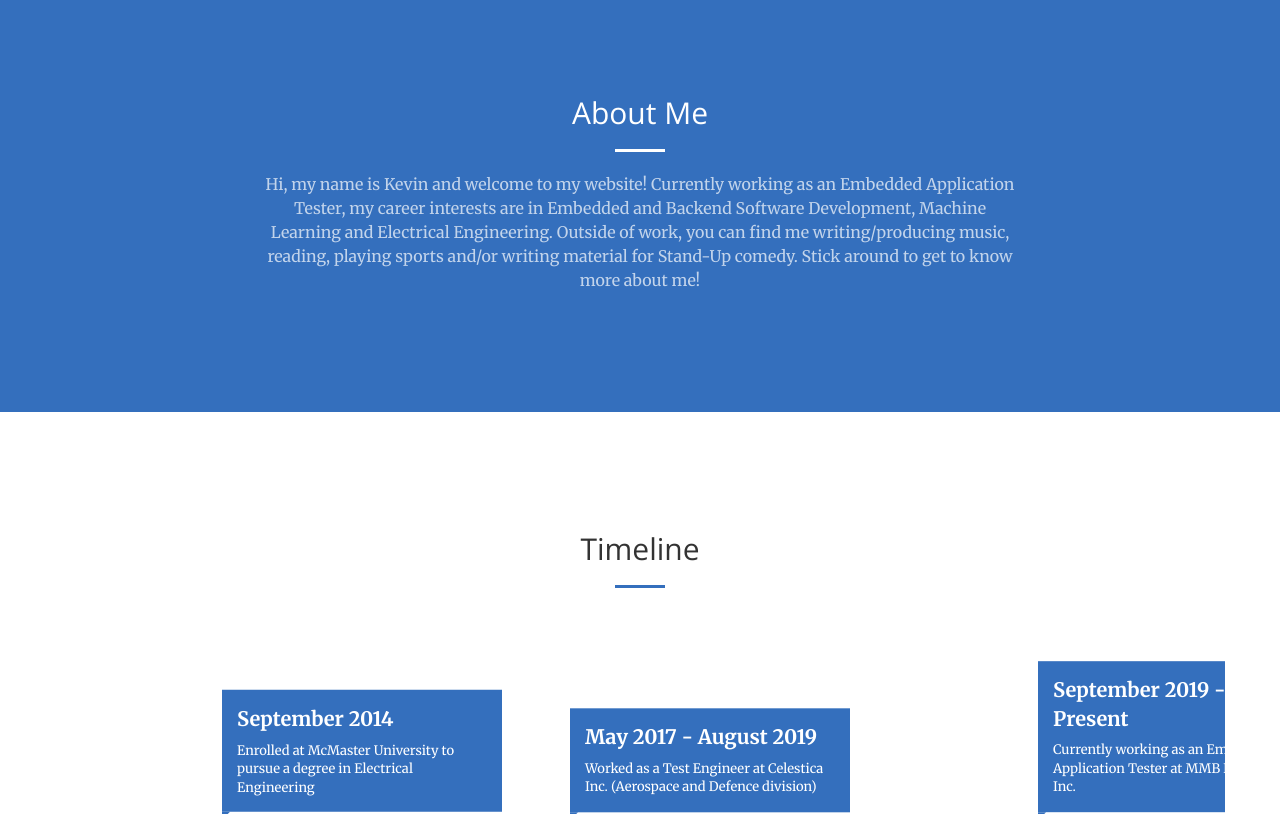
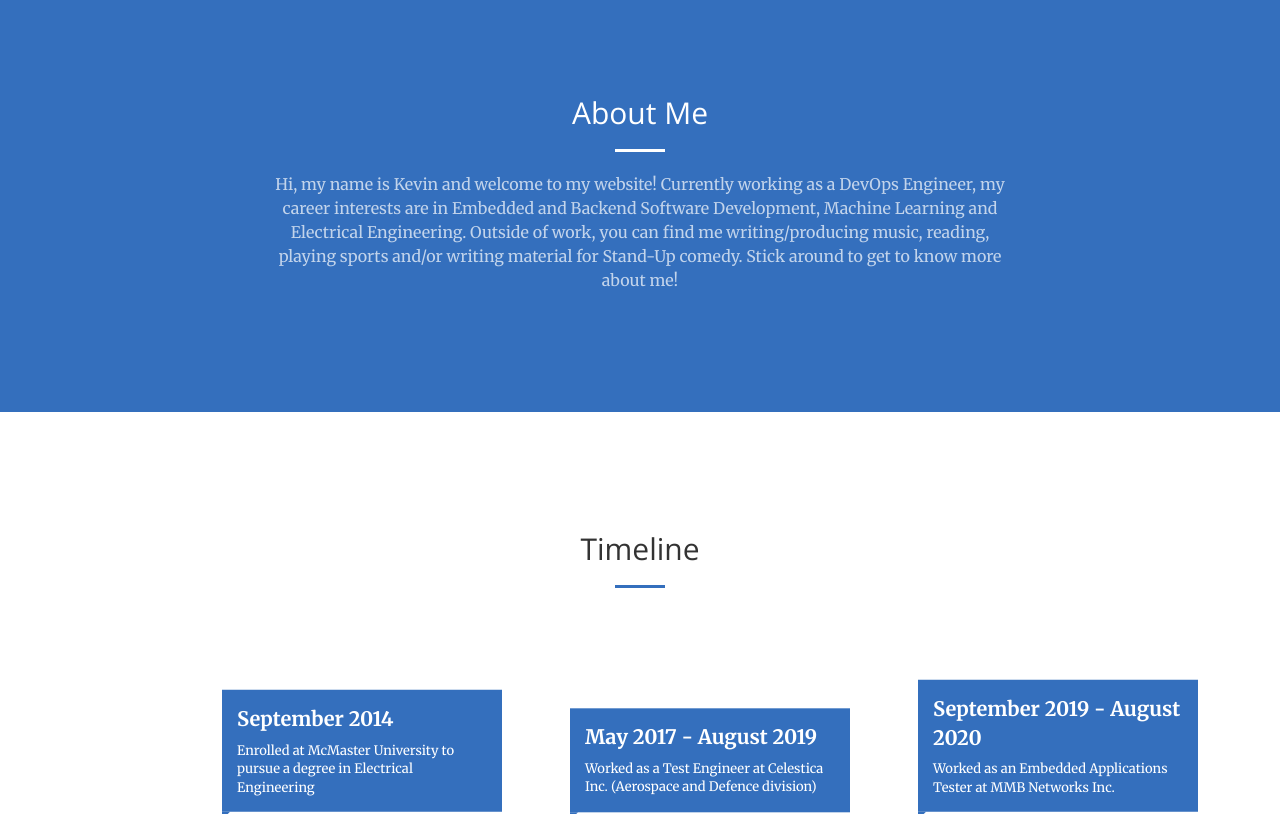
Before and after one commit to korcanboy/kevin_website, a Jekyll site: the page built from index.html, in a window 1280 px wide and 900 px high, scrolled down 818 px, cut to the strip 86-900 px from the top of the window. Built offline with Jekyll 4.4.1, drawn with Linux system fonts in a browser that asks for light colours; some of the changed text lies outside the part shown.

Commit message:
edited resume, about.html and timeline.html to match new job and added hyperlink in timeline to company and school websites.

```diff
--- a/_includes/about.html
+++ b/_includes/about.html
@@ -4,7 +4,7 @@
             <div class="col-lg-8 col-lg-offset-2 text-center">
                 <h2 class="section-heading">About Me</h2>
                 <hr class="light">
-                <p class="text-faded">Hi, my name is Kevin and welcome to my website! Currently working as an Embedded Application Tester, my career interests are in Embedded and Backend Software Development, Machine Learning and Electrical Engineering. Outside of work, you can find me writing/producing music, reading,
+                <p class="text-faded">Hi, my name is Kevin and welcome to my website! Currently working as a DevOps Engineer, my career interests are in Embedded and Backend Software Development, Machine Learning and Electrical Engineering. Outside of work, you can find me writing/producing music, reading,
                     playing sports and/or writing material for Stand-Up comedy.  Stick around to get to know more about me! </p>
                 <!-- <a href="#" class="btn btn-default btn-xl">Get Started!</a> -->
             </div>
--- a/_includes/timeline.html
+++ b/_includes/timeline.html
@@ -8,27 +8,32 @@
                     <ol>
                         <li>
                             <div>
-                                <time>September 2014</time> Enrolled at McMaster University to pursue a degree in Electrical Engineering
+                                <time>September 2014</time> Enrolled at <a href="https://www.mcmaster.ca/" target="_blank" style="color: rgb(255,255,255)"><font color="ffffff">McMaster University</font></a> to pursue a degree in Electrical Engineering
                             </div>
                         </li>
                         <li>
                             <div>
-                                <time>May 2016 - August 2016</time> Worked as a QA Analyst at PointClickCare
+                                <time>May 2016 - August 2016</time> Worked as a QA Analyst at <a href="https://pointclickcare.com/" target="_blank" style="color: rgb(255,255,255)"><font color="ffffff">PointClickCare</font></a>
                             </div>
                         </li>
                         <li>
                             <div>
-                                <time>May 2017 - August 2019</time> Worked as a Test Engineer at Celestica Inc. (Aerospace and Defence division)
+                                <time>May 2017 - August 2019</time> Worked as a Test Engineer at <a href="https://www.celestica.com/" target="_blank" style="color: rgb(255,255,255)"><font color="ffffff">Celestica Inc.</font></a> (Aerospace and Defence division)
                             </div>
                         </li>
                         <li>
                             <div>
-                                <time>May 2019</time> Graduated McMaster University with a Bachelors in Electrical Engineering
+                                <time>May 2019</time> Graduated <a href="https://www.mcmaster.ca/" target="_blank" style="color: rgb(255,255,255)"><font color="ffffff">McMaster University</font></a> with a Bachelors in Electrical Engineering
                             </div>
                         </li>
                         <li>
                             <div>
-                                <time>September 2019 - Present</time> Currently working as an Embedded Application Tester at MMB Networks Inc.
+                                <time>September 2019 - August 2020</time> Worked as an Embedded Applications Tester at <a href="https://mmbnetworks.com/" target="_blank" style="color: rgb(255,255,255)"><font color="ffffff">MMB Networks Inc.</font></a>
+                            </div>
+                        </li>
+                        <li>
+                            <div>
+                                <time>September 2020 - Present</time> Currently working as a DevOps Engineer at <a href="https://www.geotab.com/" target="_blank" style="color: rgb(255,255,255)"><font color="ffffff">Geotab Inc.</font></a>
                             </div>
                         </li>
                     </ol>
```
Also changed, not shown: 1 other file.
